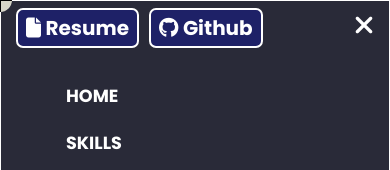
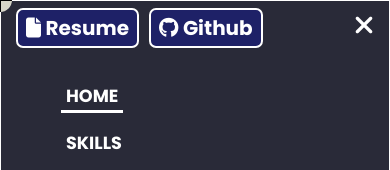
Before and after one commit to RitbanBarua/my-portfolio, a React (Create React App) app: page / in a window 390 px wide. Both pictures are taken after a click on the button 362 px from the left and 26 px from the top of the page. Shown: the top 170 px of the page. Built offline with nearby package versions, Linux system fonts and the light colour scheme; a web font is replaced by a local one.

Commit message:
Added Mobile Navigation & a minor bug fix in nav

```diff
--- a/src/App.css
+++ b/src/App.css
@@ -162,7 +162,7 @@ nav {
 }
 
 .nav-li-active{
-  border-bottom: 3.95px solid white;
+  border-bottom: 3.95px solid white !important;
 }
 
 @media only screen and (max-width: 1200px) {
--- a/src/components/Navbar.js
+++ b/src/components/Navbar.js
@@ -13,7 +13,7 @@ export default function Navbar() {
   useEffect(() => {
     let current = "";
     const sections = document.querySelectorAll("section");
-    const navLi = document.querySelectorAll("#nav-pc-links a")
+    const navLi = document.querySelectorAll(".nav-section-link");
     window.addEventListener("scroll", () => {
       sections.forEach((section) => {
         const sectionTop = section.offsetTop;
@@ -23,6 +23,7 @@ export default function Navbar() {
         }
         navLi.forEach((li) => {
           li.classList.remove("nav-li-active");
+          li.style.border = "none";              // Fixed a bug where underline remains after selecting a nav-section-link and scroll to other section
           if (li.classList.contains(current)) {
             li.classList.add("nav-li-active");
           }
@@ -128,11 +129,11 @@ export default function Navbar() {
             </div>
           </div>
           <ul>
-            <a className='nav-section-link' data-value="HOME" href="#intro-container"><li>Home</li></a>
-            <a className='nav-section-link' data-value="SKILLS" href="#skills-container"><li>Skills</li></a>
-            <a className='nav-section-link' data-value="MARKS" href="#marks-container"><li>Marks</li></a>
-            <a className='nav-section-link' data-value="PROJECTS" href="#projects-container"><li>Projects</li></a>
-            <a className='nav-section-link' data-value="CONTACT" href="#contact-page-container"><li>Contact</li></a>
+            <a className='nav-section-link home nav-li-active' data-value="HOME" href="#intro-container"><li>Home</li></a>
+            <a className='nav-section-link skills' data-value="SKILLS" href="#skills-container"><li>Skills</li></a>
+            <a className='nav-section-link marks' data-value="MARKS" href="#marks-container"><li>Marks</li></a>
+            <a className='nav-section-link projects' data-value="PROJECTS" href="#projects-container"><li>Projects</li></a>
+            <a className='nav-section-link contact' data-value="CONTACT" href="#contact-page-container"><li>Contact</li></a>
           </ul>
         </div>
       </nav>
```
